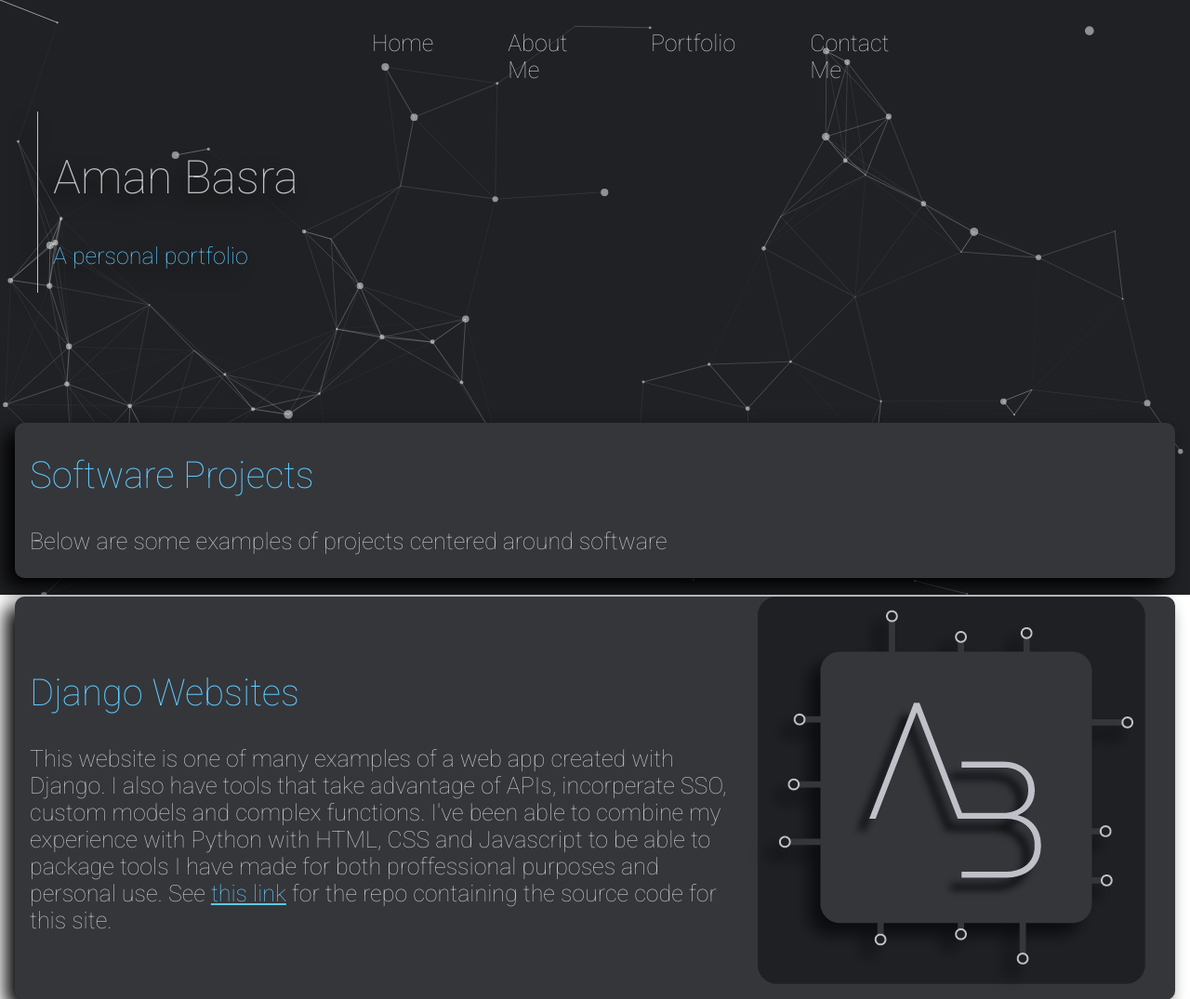
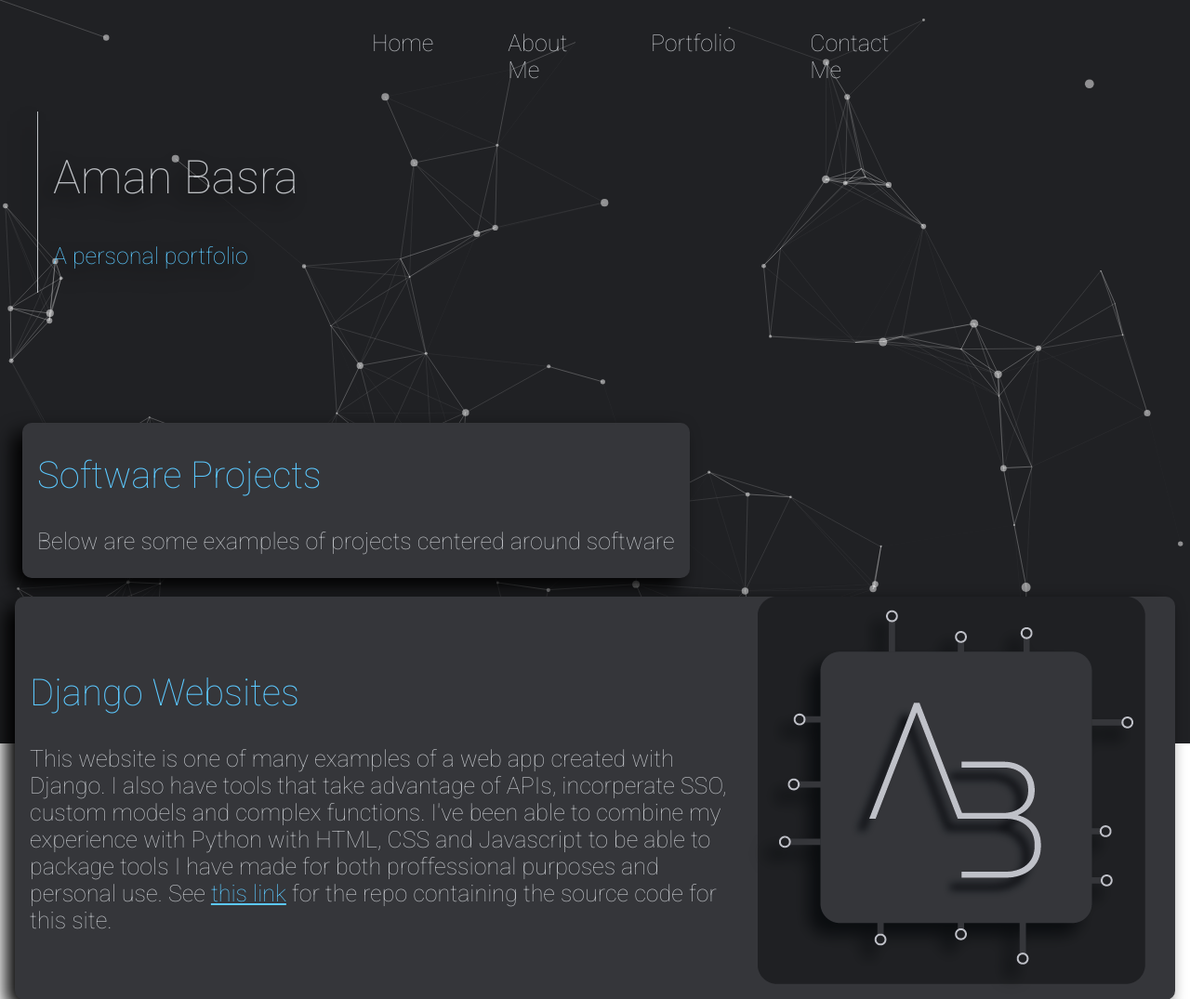
Before and after one commit to AmanBasra/PersonalPortfolio, a Django app: page /portfolio in a window 1280 px wide. Shown: the top 1075 px of the page at 93% size. Run offline with Django 4.2, Linux system fonts and the light colour scheme.

Commit message:
Updated CSS

```diff
--- a/Portfolio/Portfolio/settings.py
+++ b/Portfolio/Portfolio/settings.py
@@ -26,7 +26,7 @@ SECRET_KEY = 'django-insecure-j^b2#gu^bm94-5p7wj=_r43ff7$d2edq#7d2%tj*qo+#&1n=vt
 # SECURITY WARNING: don't run with debug turned on in production!
 DEBUG = True
 
-ALLOWED_HOSTS = ['20.108.174.36', 'amanbasra.co.uk']
+ALLOWED_HOSTS = ['20.108.173.36', 'amanbasra.co.uk']
 
 
 # Application definition
@@ -55,7 +55,7 @@ ROOT_URLCONF = 'Portfolio.urls'
 TEMPLATES = [
     {
         'BACKEND': 'django.template.backends.django.DjangoTemplates',
-        'DIRS': [(os.path.join(BASE_DIR, 'templates'))],
+        'DIRS': [(os.path.join(BASE_DIR, 'Templates'))],
         'APP_DIRS': True,
         'OPTIONS': {
             'context_processors': [
--- a/Portfolio/Static/css/base.css
+++ b/Portfolio/Static/css/base.css
@@ -16,6 +16,12 @@ body {
   color: #bec1c5;
   font-style: none;
   font-weight: 100;
+}
+
+.Logo {
+  position: absolute;
+  width: 20px;
+  z-index: 2;
 }
 
 nav {
@@ -61,6 +67,7 @@ h2 {
   margin-top: 0;
   position: fixed;
   width: 100%;
+  height: 100%;
   background-color: #202124;
   background-image: url("");
   background-position: 50% 50%;
@@ -95,14 +102,6 @@ main {
   color: #5cc9ff;
 }
 
-.aman {
-  position: relative;
-  left: 55%;
-  top: -55rem;
-  border-radius: 10px;
-  filter: drop-shadow(-10px 10px 10px black);
-}
-
 .content {
   top: 30vh;
   left: 50%;
@@ -124,6 +123,68 @@ main {
   max-width: 165ch;
 }
 
+.content1 {
+  top: 30vh;
+  width: -moz-fit-content;
+  width: fit-content;
+  margin-top: 20px;
+  padding-left: 1rem;
+  padding-right: 1rem;
+  margin-right: 1rem;
+  border-radius: 10px;
+  background-color: #35363A;
+  position: relative;
+  flex: 100%;
+  filter: drop-shadow(-10px 10px 10px black);
+}
+.content1 p {
+  max-width: 25ch;
+  font-size: 40px;
+}
+
+.contentleft {
+  left: 0;
+  margin-left: 0;
+  top: 30vh;
+  width: -moz-fit-content;
+  width: fit-content;
+  margin-top: 20px;
+  padding-left: 1rem;
+  padding-right: 1rem;
+  border-radius: 10px;
+  background-color: #35363A;
+  position: relative;
+  flex: 100%;
+  filter: drop-shadow(-10px 10px 10px black);
+}
+.contentleft h2 {
+  color: #5cc9ff;
+}
+.contentleft div {
+  max-width: 165ch;
+  font-size: 40px;
+}
+
+.contentright {
+  left: 26%;
+  top: 30vh;
+  width: -moz-fit-content;
+  width: fit-content;
+  margin-top: 20px;
+  padding-left: 2rem;
+  padding-right: 1rem;
+  margin-left: 1rem;
+  border-radius: 10px;
+  background-color: #35363A;
+  position: relative;
+  flex: 100%;
+  filter: drop-shadow(-10px 10px 10px black);
+}
+.contentright div {
+  max-width: 50ch;
+  font-size: 40px;
+}
+
 .flex {
   display: flex;
   align-items: center;
@@ -131,10 +192,13 @@ main {
 .flex p {
   flex: 60%;
 }
+.flex div {
+  flex: 60%;
+}
 .flex img {
   position: relative;
   width: 500px;
-  flex: 20%;
+  flex: 10%;
   padding-left: 1rem;
   padding-right: 1rem;
   border-radius: 10px;
--- a/Portfolio/Static/css/base.scss
+++ b/Portfolio/Static/css/base.scss
@@ -24,11 +24,12 @@ body {
     font-weight: 100;
 }
 
-.Logo{
-    position:absolute;
-    width:20px;
+.Logo {
+    position: absolute;
+    width: 20px;
     z-index: 2;
 }
+
 nav {
     position: absolute;
     top: 2rem;
@@ -73,6 +74,7 @@ h2 {
     margin-top: 0;
     position: fixed;
     width: 100%;
+    height: 100%;
     background-color: #202124;
     background-image: url("");
     background-position: 50% 50%;
@@ -109,14 +111,6 @@ main {
     }
 }
 
-.aman {
-    position: relative;
-    left: 55%;
-    top: -55rem;
-    border-radius: 10px;
-    filter: drop-shadow(-10px 10px 10px black);
-}
-
 .content {
     top: 30vh;
     left: 50%;
@@ -141,6 +135,73 @@ main {
 
 }
 
+.content1 {
+    top: 30vh;
+    width: fit-content;
+    margin-top: 20px;
+    padding-left: 1rem;
+    padding-right: 1rem;
+    margin-right: 1rem;
+    border-radius: 10px;
+    background-color: $middleGrey;
+    position: relative;
+    flex: 100%;
+    filter: drop-shadow(-10px 10px 10px black);
+
+    p {
+        max-width: 25ch;
+        font-size: 40px;
+    }
+
+}
+
+.contentleft {
+    left: 0;
+    margin-left: 0;
+    top: 30vh;
+    width: fit-content;
+    margin-top: 20px;
+    padding-left: 1rem;
+    padding-right: 1rem;
+    border-radius: 10px;
+    background-color: $middleGrey;
+    position: relative;
+    flex: 100%;
+    filter: drop-shadow(-10px 10px 10px black);
+
+    h2 {
+        color: $blue;
+    }
+
+    div {
+        max-width: 165ch;
+        font-size: 40px;
+    }
+}
+
+.contentright {
+    left: 26%;
+    top: 30vh;
+    width: fit-content;
+    margin-top: 20px;
+    padding-left: 2rem;
+    padding-right: 1rem;
+    margin-left: 1rem;
+    border-radius: 10px;
+    background-color: $middleGrey;
+    position: relative;
+    flex: 100%;
+    filter: drop-shadow(-10px 10px 10px black);
+
+    div {
+        max-width: 50ch;
+        font-size: 40px;
+    }
+
+}
+
+
+
 .flex {
     display: flex;
     align-items: center;
@@ -149,13 +210,20 @@ main {
         flex: 60%;
     }
 
+    div {
+        flex: 60%;
+    }
+
+
+
     img {
         position: relative;
         width: 500px;
-        flex: 20%;
+        flex: 10%;
         padding-left: 1rem;
         padding-right: 1rem;
         border-radius: 10px;
 
     }
+
 }
--- a/Portfolio/Templates/home.html
+++ b/Portfolio/Templates/home.html
@@ -45,9 +45,4 @@
         <img src="{%static 'Assets/personal.jpg'%}" alt="" >
     </div>
 </section>
-</section>
-<section class="content">
-    <h2>Hardware Projects</h2>
-    </div>
-</section>
 {%endblock%}
--- a/Portfolio/Templates/portfolio.html
+++ b/Portfolio/Templates/portfolio.html
@@ -7,7 +7,7 @@
     <h1>Aman Basra</h1>
     <p>A personal portfolio</p>
 </section>
-<section class='content'>
+<section class='contentleft' style="margin-left:1.5rem;">
     <h2>Software Projects</h2>
     <p>Below are some examples of projects centered around software</p>
 </section>
```
Also changed, not shown: Portfolio/Templates/aboutme.html (+27 -4 lines), Portfolio/Static/Assets/Google.svg (added), Portfolio/Static/Assets/M365.png (added), Portfolio/Static/Assets/M365.svg (added), Portfolio/Static/Assets/apple.svg (added), Portfolio/db.sqlite3, 5 other files.
